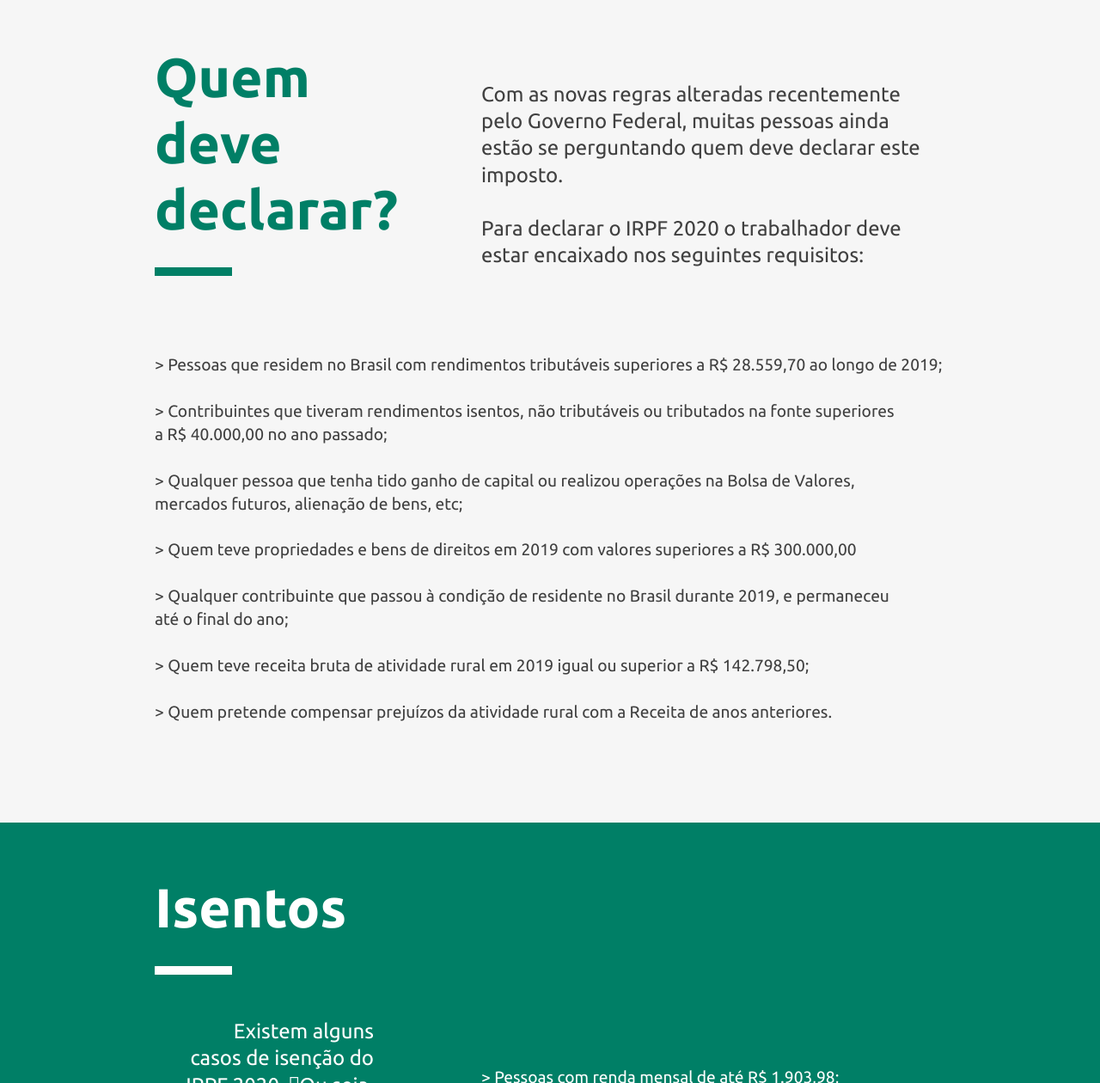
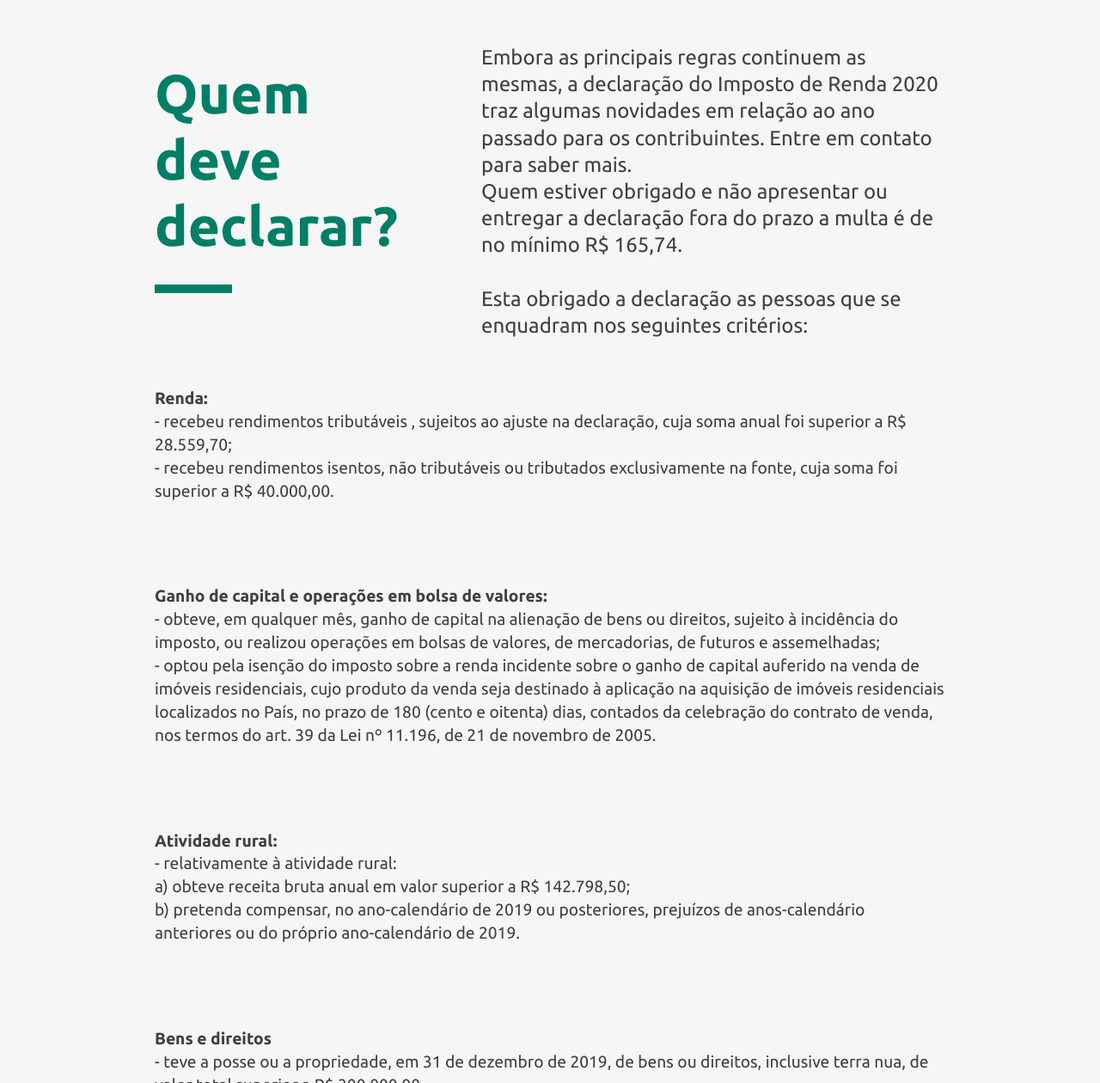
Before and after one commit to lourework/ekback, a website: page client/index.html in a window 1280 px wide. Shown: the part 1089-2349 px from the top of the page at 86% size. Drawn offline with nearby package versions, Linux system fonts and the light colour scheme.

Commit message:
ajustes docs1

```diff
--- a/client/index.html
+++ b/client/index.html
@@ -64,8 +64,9 @@
       </div>
 
       <div class="banner__content">
-        <h1 class="banner__content-title">Faça sua <br/>Declaração de <br/>Imposto de Renda <br/>com quem entende!</h1>
+        <h1 class="banner__content-title">Faça sua <br/>Declaração de <br/>Imposto de Renda <br/>sem sair de casa!</h1>
         <h2 class="banner__content-subtitle">Prazo de entrega 30 de abril.</h2>
+        <h2 class="banner__content-subtitle">Encaminhe toda sua documentação digitalmente que elaboramos para você! </h2>
       </div>
 
       <div class="banner__infos align-items-center justify-content-center">
@@ -76,6 +77,7 @@
             </div>
             <div class="col-12 col-md-4 offset-md-0">
               <p class="contato_b"><img src="images/whatsapp.png" class="icon_wpp" alt=""><a href="https://wa.me/554131491951" target="_blank">41 3149-1951</a></p>
+              <p class="contato_b"><img src="images/whatsapp.png" class="icon_wpp" alt=""><a href="https://wa.me/5541998041266" target="_blank">41 99804-1266</a></p>
             </div>
             <div class="col-12 col-md-5 offset-md-0">
               <p class="contato_b"><a href="mailto:contato@ekcontabil.com.br">contato@ekcontabil.com.br</a></p>
@@ -96,23 +98,29 @@
         </div>
         <div class="col-10 offset-1 col-md-6">
           <p class="descricao">
-            Com as novas regras alteradas recentemente pelo Governo Federal, muitas pessoas ainda estão se perguntando quem deve declarar este imposto.
+            Embora as principais regras continuem as mesmas, a declaração do Imposto de Renda 2020 traz algumas novidades em relação ao ano passado para os contribuintes. Entre em contato para saber mais. <br/>Quem estiver obrigado e não apresentar ou entregar a declaração fora do prazo a multa é de no mínimo R$ 165,74.
           <br/><br/>
-            Para declarar o IRPF 2020 o trabalhador deve estar encaixado nos seguintes requisitos:
+          Esta obrigado a declaração as pessoas que se enquadram nos seguintes critérios:
           </p>
         </div>
       </div>
       <div class="row">
         <div class="col-10 offset-1 col-md-10 offset-md-1">
-          <p class="txt_descricao">
-          > Pessoas que residem no Brasil com rendimentos tributáveis superiores a R$ 28.559,70 ao longo de 2019;<br/><br/>
-          > Contribuintes que tiveram rendimentos isentos, não tributáveis ou tributados na fonte superiores <br class=˜d-none d-md-block˜>a R$ 40.000,00 no ano passado;<br/><br/>
-          > Qualquer pessoa que tenha tido ganho de capital ou realizou operações na Bolsa de Valores,  <br class=˜d-none d-md-block˜>mercados futuros, alienação de bens, etc;<br/><br/>
-          > Quem teve propriedades e bens de direitos em 2019 com valores superiores a R$ 300.000,00<br/><br/>
-          > Qualquer contribuinte que passou à condição de residente no Brasil durante 2019, e permaneceu<br class=˜d-none d-md-block˜> até o final do ano;<br/><br/>
-          > Quem teve receita bruta de atividade rural em 2019 igual ou superior a R$ 142.798,50;<br/><br/>
-          > Quem pretende compensar prejuízos da atividade rural com a Receita de anos anteriores.
-        </p>
+          <p class="txt_descricao"><strong>Renda:</strong><br/>
+            - recebeu rendimentos tributáveis , sujeitos ao ajuste na declaração, cuja soma anual foi superior a R$ 28.559,70;<br/>
+            - recebeu rendimentos isentos, não tributáveis ou tributados exclusivamente na fonte, cuja soma foi superior a R$ 40.000,00. </p>
+          <p class="txt_descricao"><strong>Ganho de capital e operações em bolsa de valores:</strong><br/>
+            - obteve, em qualquer mês, ganho de capital na alienação de bens ou direitos, sujeito à incidência do imposto, ou realizou operações em bolsas de valores, de mercadorias, de futuros e assemelhadas;<br/>
+            - optou pela isenção do imposto sobre a renda incidente sobre o ganho de capital auferido na venda de imóveis residenciais, cujo produto da venda seja destinado à aplicação na aquisição de imóveis residenciais localizados no País, no prazo de 180 (cento e oitenta) dias, contados da celebração do contrato de venda, nos termos do art. 39 da  Lei nº 11.196, de 21 de novembro de 2005.</p>
+          <p class="txt_descricao"><strong>Atividade rural:</strong><br/>
+            - relativamente à atividade rural:<br/>
+            a) obteve receita bruta anual em valor superior a R$ 142.798,50; <br/>
+            b) pretenda compensar, no ano-calendário de 2019  ou posteriores, prejuízos de anos-calendário anteriores ou do próprio ano-calendário de 2019.</p>
+          <p class="txt_descricao"><strong>Bens e direitos</strong><br/>
+            - teve a posse ou a propriedade, em 31 de dezembro de 2019, de bens ou direitos, inclusive terra nua, de valor total superior a R$ 300.000,00.</p>
+          <p class="txt_descricao"><strong>Condição de residente no Brasil:</strong><br/>
+            - passou à condição de residente no Brasil em qualquer mês e nessa condição se encontrava em 31 de dezembro de 2019.</p>
+          <p><small>Fonte: Receita Federal </small></p>
         </div>
       </div>
     </div>
```
